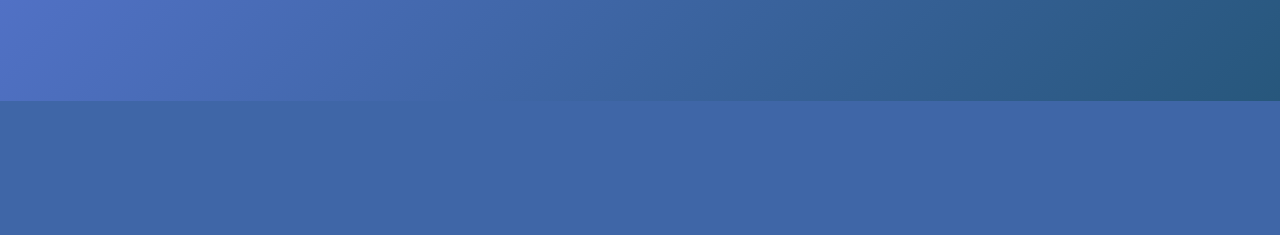
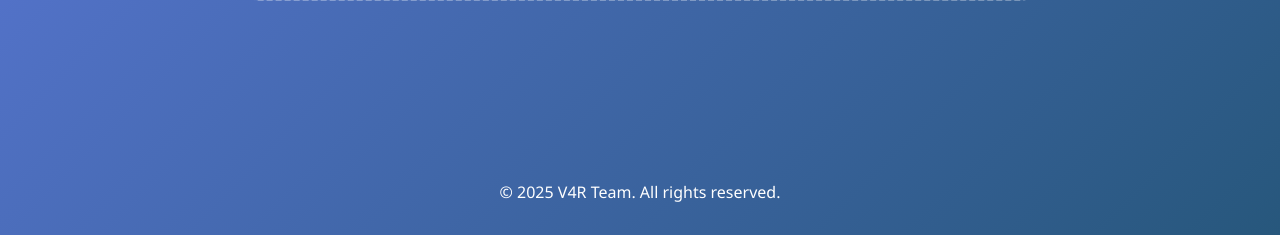
Before and after one commit to huanth/v4r_upload, a PHP site: page / in a window 1280 px wide. Shown: the part 699-934 px from the top of the page. Before the commit the page ends 800 px from the top, so only its background shows below. Run offline with PHP 8.4, Linux system fonts and the light colour scheme.

Commit message:
Enhance SEO and user experience by updating meta tags and adding header/footer in index.php and style.css

```diff
--- a/index.php
+++ b/index.php
@@ -6,11 +6,81 @@
 <html>
 
 <head>
-    <meta charset="utf-8">
-    <meta http-equiv="X-UA-Compatible" content="IE=edge">
-    <title>Upload Image</title>
-    <meta name="description" content="">
-    <meta name="viewport" content="width=device-width, initial-scale=1">
+    <meta charset="UTF-8">
+    <meta name="viewport" content="width=device-width, initial-scale=1.0">
+
+    <!-- Title of the webpage -->
+    <title>Upload Hình Ảnh Nhanh Chóng | Chia Sẻ Ảnh Dễ Dàng</title>
+
+    <!-- Meta description for SEO -->
+    <meta name="description" content="Nền tảng upload hình ảnh nhanh chóng và tiện lợi. Chia sẻ hình ảnh của bạn dễ dàng với chất lượng cao và tốc độ tải nhanh.">
+
+    <!-- Meta keywords for SEO (Optional) -->
+    <meta name="keywords" content="upload hình ảnh, chia sẻ ảnh, upload nhanh, tải hình ảnh, hình ảnh chất lượng cao, chia sẻ ảnh trực tuyến, upload ảnh miễn phí">
+
+    <!-- Robots meta tag to control search engine crawling -->
+    <meta name="robots" content="index, follow">
+
+    <!-- Open Graph meta tags for better social sharing -->
+    <meta property="og:title" content="Upload Hình Ảnh Nhanh Chóng | Chia Sẻ Ảnh Dễ Dàng">
+    <meta property="og:description" content="Chia sẻ và upload hình ảnh với tốc độ nhanh, chất lượng cao. Dễ dàng tải ảnh lên và chia sẻ với bạn bè trên các nền tảng mạng xã hội.">
+    <meta property="og:image" content="https://v4r.net/assets/site-image-ua62u0v5.png">
+    <meta property="og:url" content="https://up.v4r.net">
+    <meta property="og:type" content="website">
+
+    <!-- Twitter card meta tags -->
+    <meta name="twitter:card" content="summary_large_image">
+    <meta name="twitter:title" content="Upload Hình Ảnh Nhanh Chóng | Chia Sẻ Ảnh Dễ Dàng">
+    <meta name="twitter:description" content="Chia sẻ và upload hình ảnh với tốc độ nhanh chóng. Upload ảnh lên và chia sẻ dễ dàng với chất lượng vượt trội.">
+    <meta name="twitter:image" content="https://v4r.net/assets/site-image-ua62u0v5.png">
+
+    <!-- Favicon for website icon -->
+    <link rel="icon" href="https://v4r.net/assets/site-image-ua62u0v5.png" type="image/x-icon">
+
+    <!-- Canonical URL to prevent duplicate content issues -->
+    <link rel="canonical" href="https://up.v4r.net">
+
+    <script type="application/ld+json">
+        {
+            "@context": "https://schema.org",
+            "@type": "WebPage",
+            "url": "https://up.v4r.net/",
+            "name": "Upload Hình Ảnh Nhanh Chóng | Chia Sẻ Ảnh Dễ Dàng",
+            "description": "Nền tảng upload hình ảnh nhanh chóng và tiện lợi. Chia sẻ hình ảnh của bạn dễ dàng với chất lượng cao và tốc độ tải nhanh.",
+            "publisher": {
+                "@type": "Organization",
+                "name": "Upload Hình Ảnh Nhanh Chóng",
+                "logo": {
+                    "@type": "ImageObject",
+                    "url": "https://v4r.net/assets/site-image-ua62u0v5.png"
+                },
+                "sameAs": [
+                    "https://www.facebook.com/v4r.net/"
+                ]
+            },
+            "mainEntityOfPage": {
+                "@type": "WebSite",
+                "@id": "https://up.v4r.net/"
+            },
+            "potentialAction": {
+                "@type": "SearchAction",
+                "target": "https://up.v4r.net/search?q={search_term}",
+                "query-input": "required name=search_term"
+            },
+            "founder": {
+                "@type": "Person",
+                "name": "V4R Team",
+                "url": "https://v4r.net",
+                "sameAs": [
+                    "https://www.facebook.com/v4r.net/"
+                ]
+            },
+            "foundingDate": "2025",
+            "email": "dev@v4r.net",
+            "legalName": "V4R Team",
+        }
+    </script>
+
     <link rel="stylesheet" href="./style.css">
 </head>
 
@@ -18,6 +88,13 @@
     <!--[if lt IE 7]>
             <p class="browsehappy">You are using an <strong>outdated</strong> browser. Please <a href="#">upgrade your browser</a> to improve your experience.</p>
         <![endif]-->
+    <header class="header">
+        <div class="header-container">
+            <a href="/" id="home-link">
+                <img src="https://v4r.net/assets/logo-tvzme3ed.png" alt="V4R.NET - Upload" class="Header-logo">
+            </a>
+        </div>
+    </header>
 
     <div class="container">
         <div class="upload-container">
@@ -70,6 +147,12 @@
         </div>
     </div>
 
+    <footer class="footer">
+        <div class="footer-container">
+            <p class="footer-text">© 2025 <a href="https://v4r.net/" target="_blank">V4R Team.</a> All rights reserved.</p>
+        </div>
+    </footer>
+
     <script src="./script.js"></script>
 </body>
 
--- a/style.css
+++ b/style.css
@@ -9,6 +9,21 @@ body {
     background: linear-gradient(135deg, #667eea 0%, #27577c 100%);
     min-height: 100vh;
     padding: 2rem;
+    color: #fff;
+}
+
+header.header {
+    text-align: center;
+    margin-bottom: 25px;
+}
+
+footer.footer {
+    text-align: center;
+    margin-top: 30px;
+}
+
+p.footer-text a {
+    text-decoration: none;
     color: #fff;
 }
 
```
